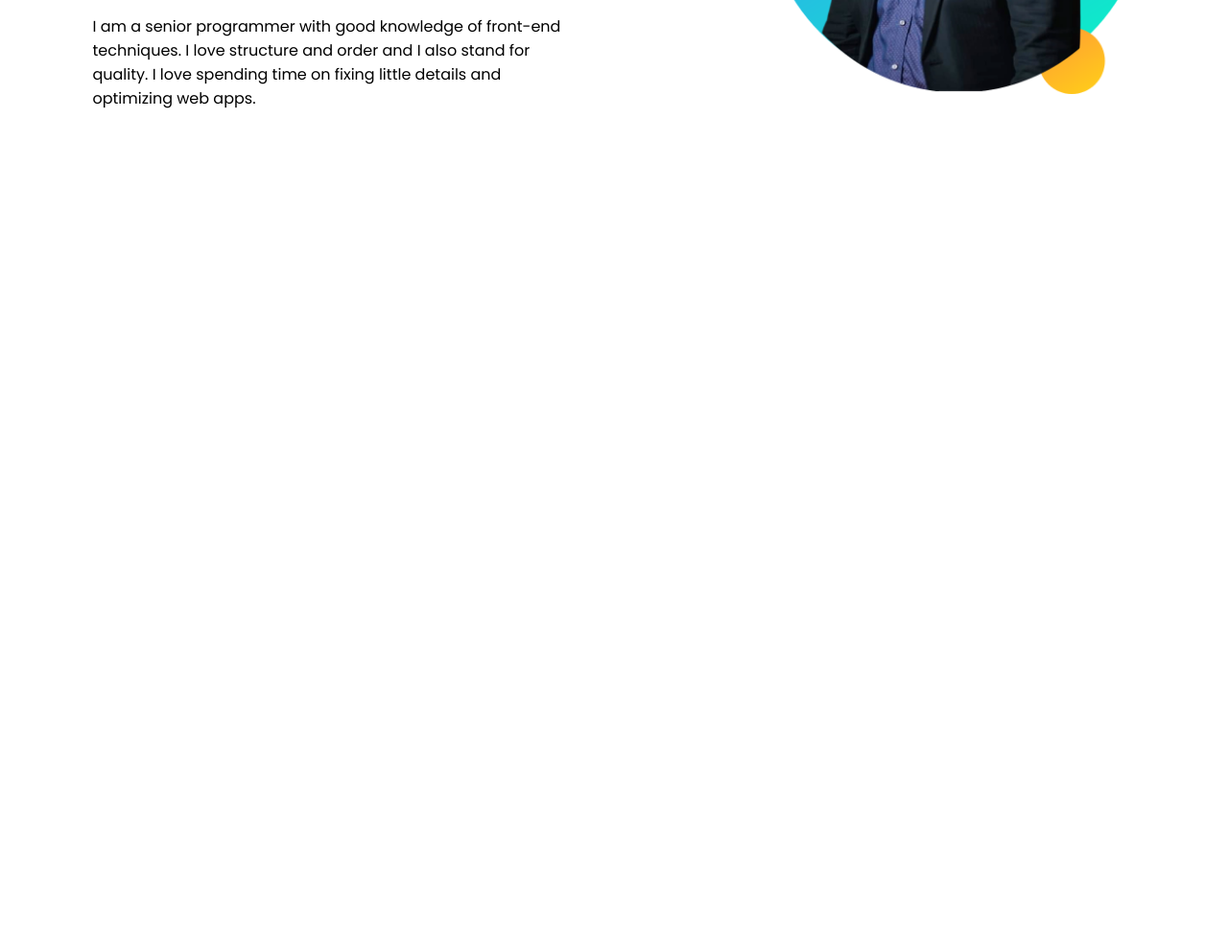
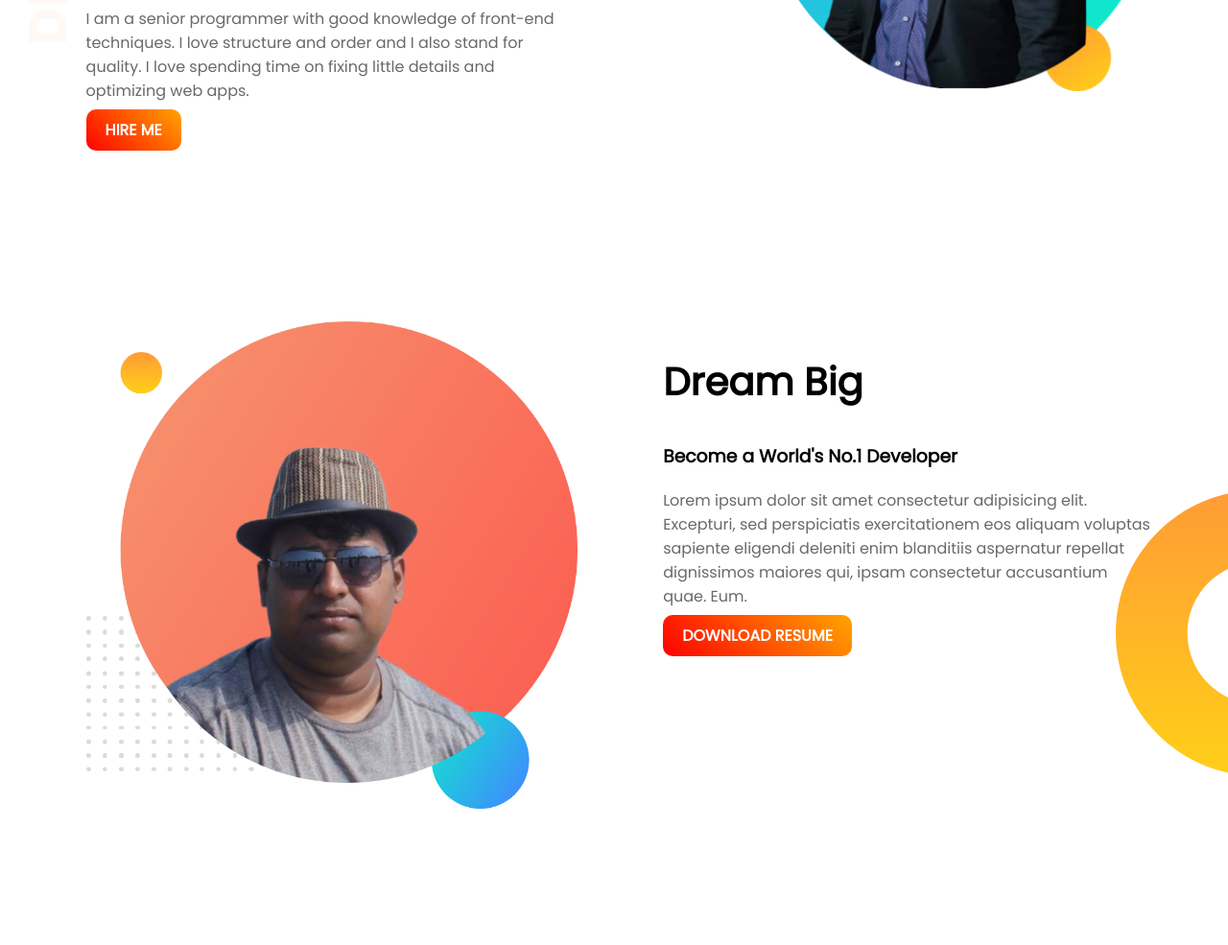
Before and after one commit to SajibChakraborty/Web-portfolio, a plain HTML site: page index.html in a window 1280 px wide. Shown: the part 315-1300 px from the top of the page at 96% size. Before the commit the page ends 800 px from the top, so only its background shows below. Drawn offline with Linux system fonts and the light colour scheme.

Commit message:
added bottom part

```diff
--- a/index.html
+++ b/index.html
@@ -10,18 +10,31 @@
 
 </head>
 <body>
-<section>
+<section class="top-banner">
     <div class="half-width">
         <h1>Welcome To </h1>
         <h1><span class="name-highlight">Sajib</span> Website.</h1>
         <h3>Professional Web Developer</h3>
         <p>I am a senior programmer with good knowledge of front-end techniques. I love structure and order and I also stand for quality. I love spending time on fixing little details and optimizing web apps.</p>
+        <a class="link-button" target="_blank" href="https://www.linkedin.com/in/sajib-chakraborty-739517112/">HIRE ME</a>
 
     </div>
     <div class="half-width">
         <img src="images/profile1.png" alt="">
     </div>
 </section>
+<section class="dream-area">
+    <div class="half-width">
+        <img src="images/profile2.png" alt="">
+    </div>
+    <div class="half-width">
+
+        <h2>Dream Big</h2>
+        <h3>Become a World's No.1 Developer</h3>
+        <p>Lorem ipsum dolor sit amet consectetur adipisicing elit. Excepturi, sed perspiciatis exercitationem eos aliquam voluptas sapiente eligendi deleniti enim blanditiis aspernatur repellat dignissimos maiores qui, ipsam consectetur accusantium quae. Eum.</p>
+        <a class="link-button" target="_blank" href="https://www.linkedin.com/in/sajib-chakraborty-739517112/">DOWNLOAD  RESUME</a>
+    </div>
+</section>
 
 </body>
 </html>
--- a/style.css
+++ b/style.css
@@ -1,11 +1,18 @@
 body{
+    margin: 0%;
     font-family: 'Poppins', sans-serif;
 }
 h1{
    font-size: 50px;
 }
+h2{
+    font-size: 40px;
+ }
 .name-highlight{
     color: orange;
+}
+p{
+    color: dimgray;
 }
 .half-width{
     width: 40%;
@@ -16,3 +23,26 @@ h1{
 .half-width img{
     width: 100%;
 }
+.top-banner{
+
+    background-image: url("images/top-banner.png");
+    background-repeat: no-repeat;
+}
+section{
+    height: 500px;
+    padding-bottom: 150px;
+}
+.link-button{
+    text-decoration: none;
+    background-image: linear-gradient(45deg,red,orange) ;
+
+    padding: 10px 20px;
+    border-radius: 10px;
+    color: white;
+    font-weight: 700;
+}
+.dream-area{
+    background-image: url("images/dream-bg.png");
+    background-repeat: no-repeat;
+    background-position: right;
+}
```
Also changed, not shown: images/profile2.png (added).
